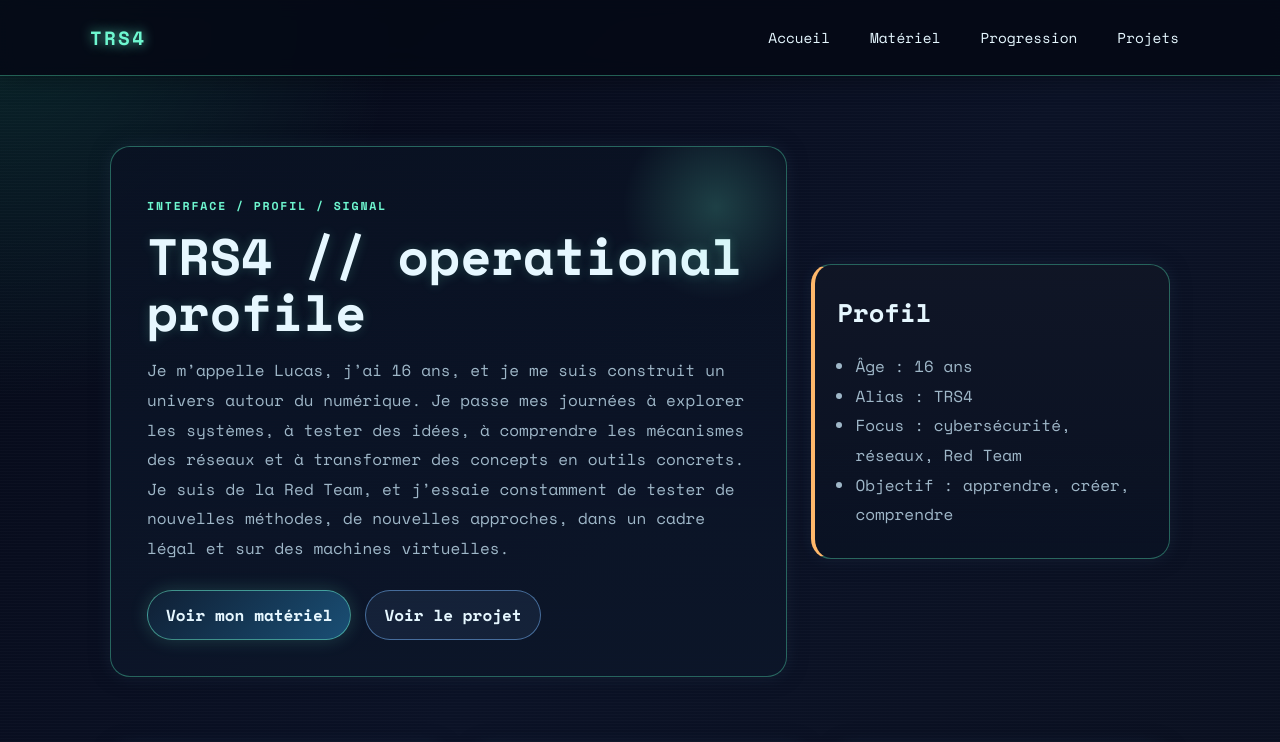
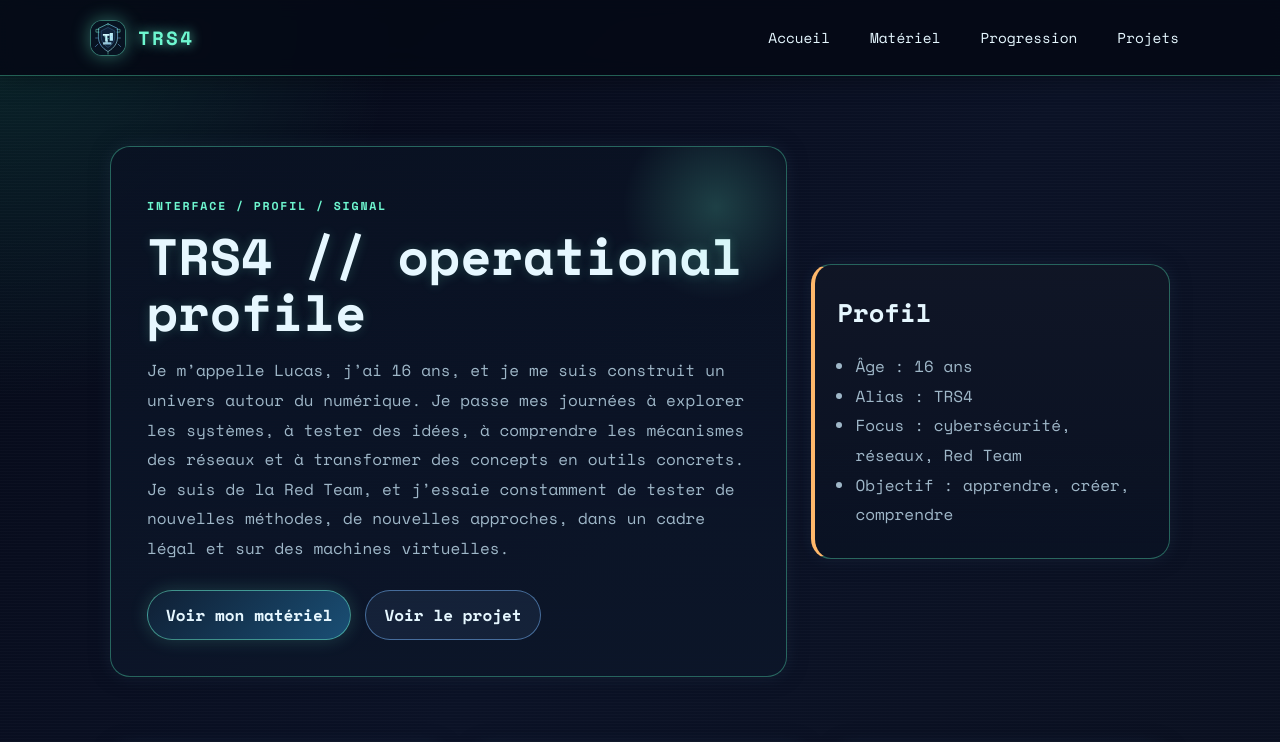
Before and after one commit to niels12332/cours, a plain HTML site: page index.html in a window 1280 px wide. Shown: the top 742 px of the page. Drawn offline with nearby package versions, Linux system fonts and the light colour scheme.

Commit message:
Add TRS4 custom logo

```diff
--- a/index.html
+++ b/index.html
@@ -12,7 +12,10 @@
 <body>
     <header class="site-header">
         <nav class="nav">
-            <div class="brand">TRS4</div>
+            <div class="brand-wrap">
+                <img src="image/trs4-logo.svg" alt="Logo TRS4" class="brand-logo">
+                <div class="brand">TRS4</div>
+            </div>
             <div class="nav-links">
                 <a href="index.html">Accueil</a>
                 <a href="materiel.html">Matériel</a>
--- a/niels.css
+++ b/niels.css
@@ -61,6 +61,21 @@ body::before {
     gap: 20px;
     position: relative;
     z-index: 1;
+}
+
+.brand-wrap {
+    display: flex;
+    align-items: center;
+    gap: 12px;
+}
+
+.brand-logo {
+    width: 36px;
+    height: 36px;
+    border-radius: 12px;
+    box-shadow: 0 0 18px rgba(110, 247, 208, 0.4);
+    border: 1px solid rgba(110, 247, 208, 0.45);
+    background: rgba(7, 19, 33, 0.7);
 }
 
 .brand {
```
Also changed, not shown: materiel.html (+4 -1 lines), progression.html (+4 -1 lines), projets.html (+4 -1 lines), image/trs4-logo.svg (added).
